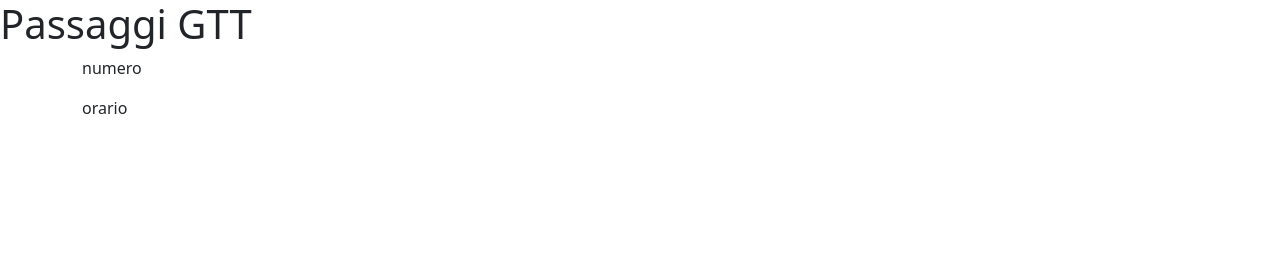
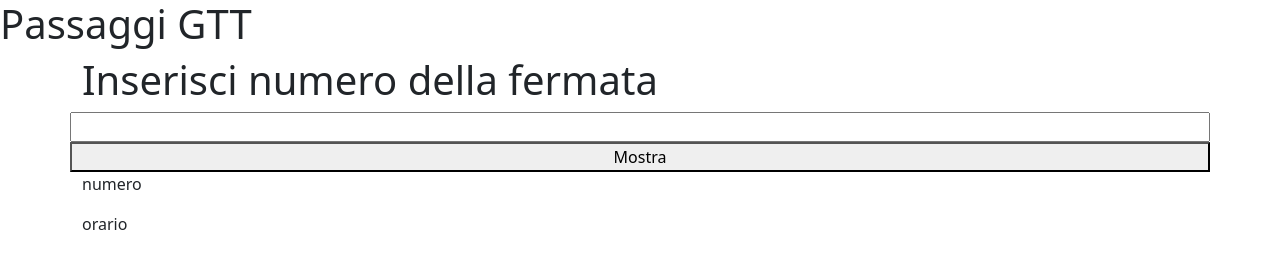
Before and after one commit to DanielHTA/GTT, a plain HTML site: page index.html in a window 1280 px wide. Drawn offline with nearby package versions, Linux system fonts and the light colour scheme.

Commit message:
Update index.html

```diff
--- a/index.html
+++ b/index.html
@@ -10,6 +10,11 @@
     <h1>Passaggi GTT</h1>
 
     <div class="container">
+      <div class="row">
+        <h1>Inserisci numero della fermata</h1>
+        <input type="text" id="num">
+        <button type="button" onclick="cercafermata()">Mostra</button>
+      </div>
         <div class="row" id="lista">
             <div class="col">
                 <p id="numerolinea">numero</p>
```
